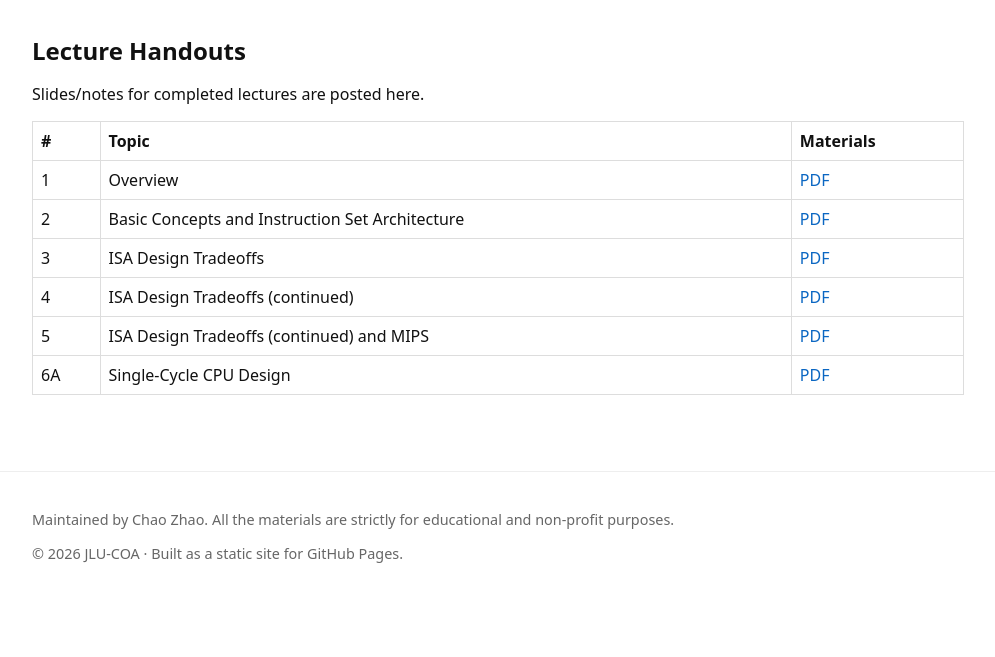
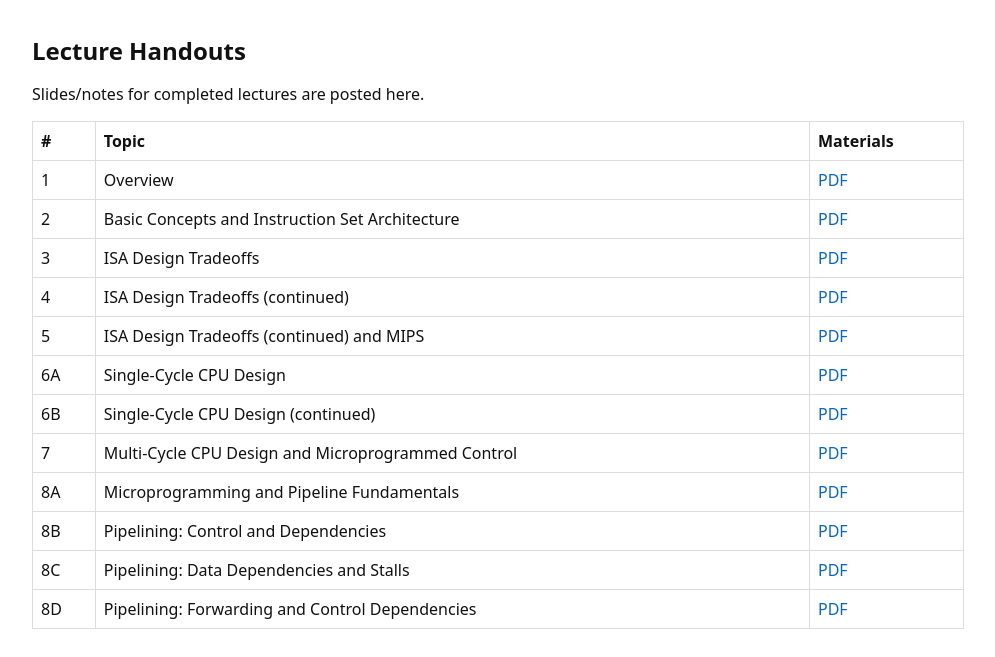
Before and after one commit to Kyon-HS/JLU-COA, a plain HTML site: page lectures/index.html in a window 1280 px wide. Shown: the part 143-800 px from the top of the page, without its empty margins (142-1137 px from the left). Drawn offline with Linux system fonts and the light colour scheme.

Commit message:
Add lecture slides for CPU design
Updated the lecture index with new sessions for 6B–8D and added their corresponding PDF files for the single-cycle, multi-cycle, and pipeline units. This also refreshes the existing lecture PDFs for the earlier ISA and MIPS material so the course page reflects the current slide set.

```diff
--- a/lectures/index.html
+++ b/lectures/index.html
@@ -29,6 +29,12 @@
     <tr><td>4</td><td>ISA Design Tradeoffs (continued)</td><td><a href="lec04_isa_trade_cont.pdf">PDF</a></td></tr>
     <tr><td>5</td><td>ISA Design Tradeoffs (continued) and MIPS</td><td><a href="lec05_MIPS.pdf">PDF</a></td></tr>
     <tr><td>6A</td><td>Single-Cycle CPU Design</td><td><a href="lec06A-single.pdf">PDF</a></td></tr>
+    <tr><td>6B</td><td>Single-Cycle CPU Design (continued)</td><td><a href="lec06B-single.pdf">PDF</a></td></tr>
+    <tr><td>7</td><td>Multi-Cycle CPU Design and Microprogrammed Control</td><td><a href="lec07-multi.pdf">PDF</a></td></tr>
+    <tr><td>8A</td><td>Microprogramming and Pipeline Fundamentals</td><td><a href="lec08A-pipelineA.pdf">PDF</a></td></tr>
+    <tr><td>8B</td><td>Pipelining: Control and Dependencies</td><td><a href="lec08B-pipelineB.pdf">PDF</a></td></tr>
+    <tr><td>8C</td><td>Pipelining: Data Dependencies and Stalls</td><td><a href="lec08C-pipelineC.pdf">PDF</a></td></tr>
+    <tr><td>8D</td><td>Pipelining: Forwarding and Control Dependencies</td><td><a href="lec08D-pipelineD.pdf">PDF</a></td></tr>
   </tbody>
 </table>
     </div></main>
```
Also changed, not shown: 12 other files.
